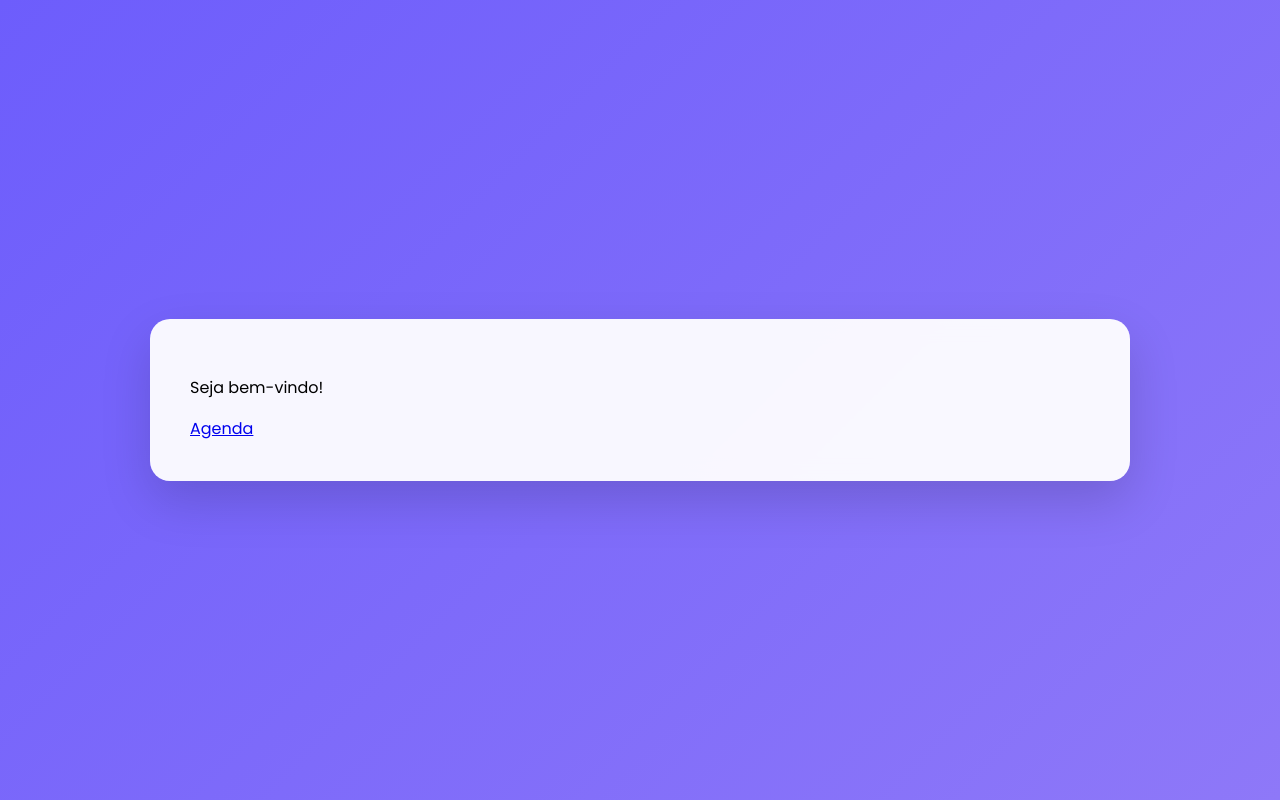
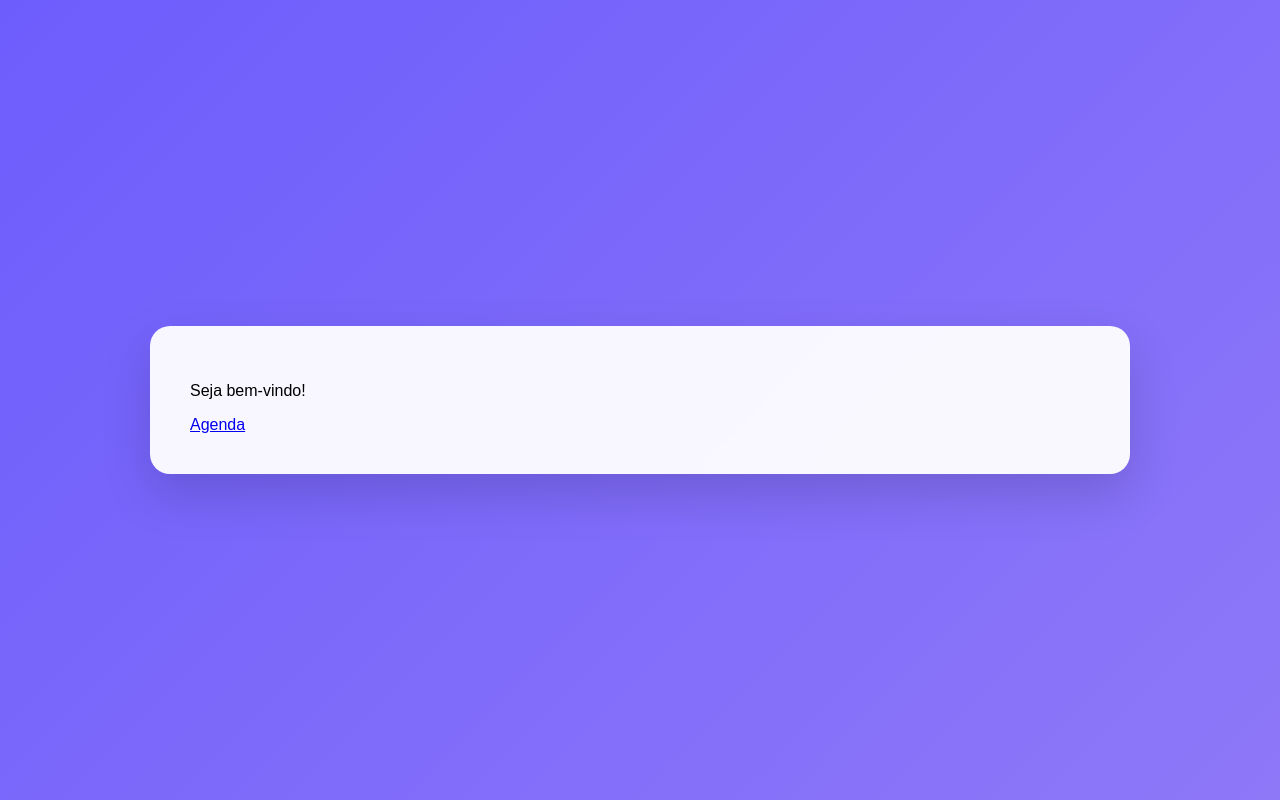
Before and after one commit to daviJoaquim/agenda, a Flask app: page / in a window 1280 px wide. Run offline with Flask 3, Linux system fonts and the light colour scheme.

Commit message:
Update style.css

```diff
--- a/static/style.css
+++ b/static/style.css
@@ -1,5 +1,3 @@
-@import url('https://fonts.googleapis.com/css2?family=Poppins:wght@300;400;600;700&display=swap');
-
 body {
     margin: 0;
     font-family: 'Poppins', sans-serif;
```
